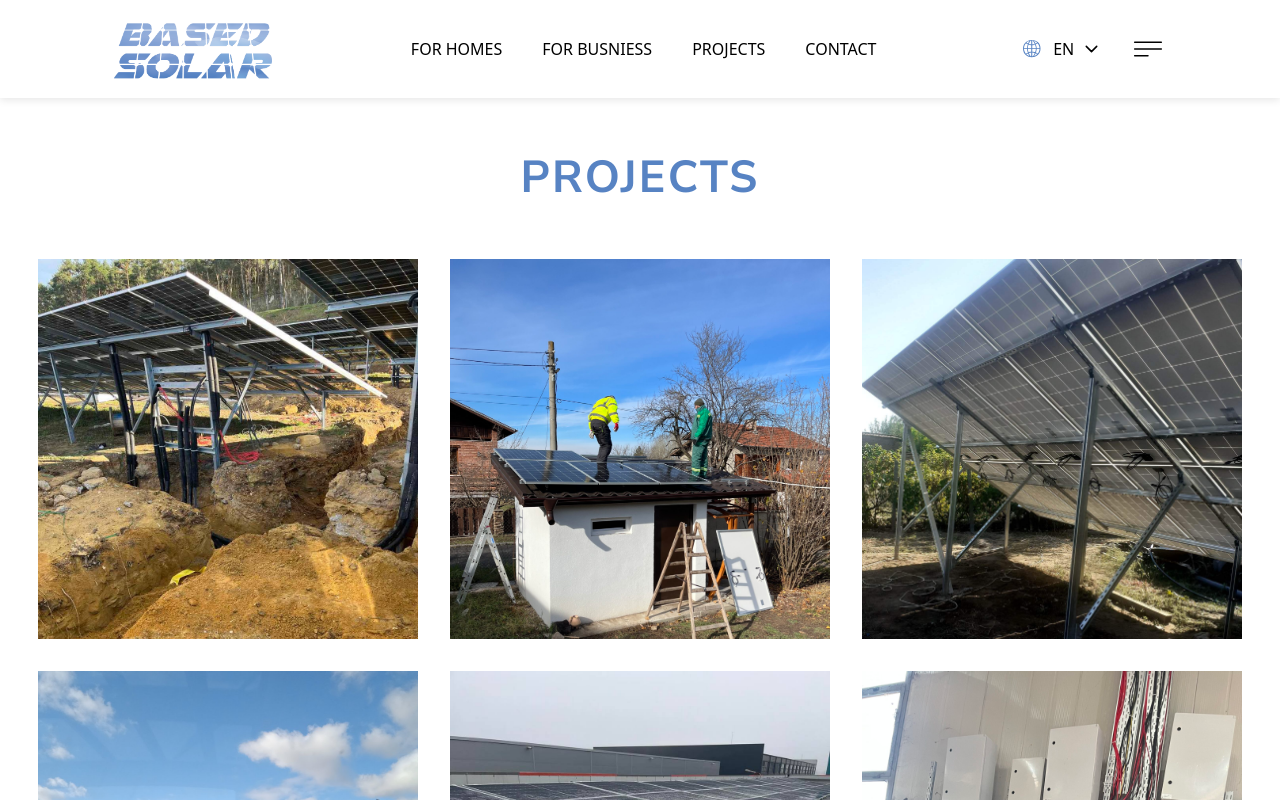
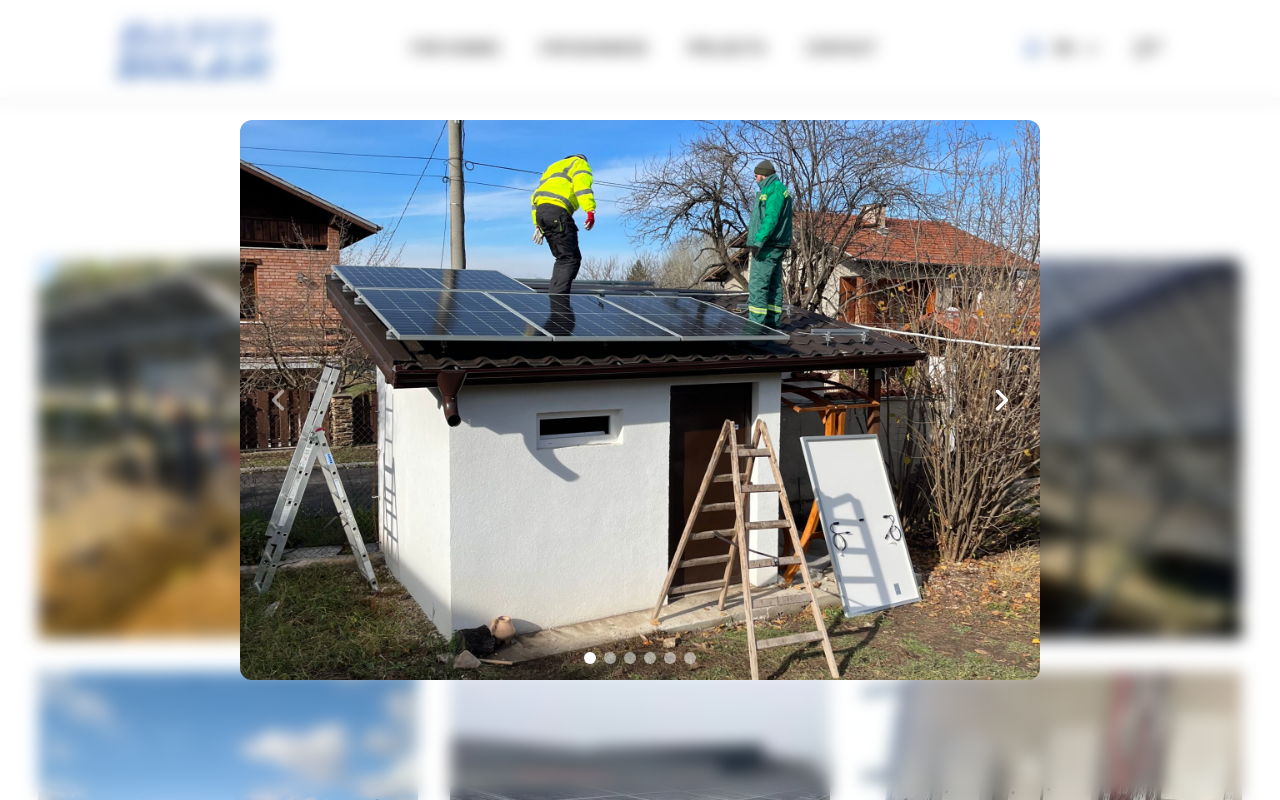
Before and after one commit to NIKO-DEV06/based-solar, a Next.js app: page /projects in a window 1280 px wide. Both pictures are taken after a click on the picture 640 px from the left and 449 px from the top of the page. Shown: the top 800 px of the page. Built offline with nearby package versions, Linux system fonts and the light colour scheme.

Commit message:
add projects gallery slider

```diff
--- /dev/null
+++ b/MT.tsx
@@ -0,0 +1,4 @@
+"use client";
+
+import { ThemeProvider, Carousel } from "@material-tailwind/react";
+export { ThemeProvider, Carousel };
--- a/app/layout.tsx
+++ b/app/layout.tsx
@@ -1,9 +1,11 @@
 import type { Metadata } from "next";
 import { Nunito_Sans } from "next/font/google";
+import { ThemeProvider } from "@/MT";
 
 import "./globals.css";
 import Header from "@/components/shared/Header";
 import { AppProvider } from "@/context/AppContext";
+
 import Footer from "@/components/shared/Footer";
 
 const nunito_sans = Nunito_Sans({ subsets: ["latin"] });
@@ -22,6 +24,7 @@
 }) {
   return (
     <html lang={params.lang ?? "en"}>
+      <ThemeProvider>
         <AppProvider>
           <body>
             <Header />
@@ -31,6 +34,7 @@
             <Footer />
           </body>
         </AppProvider>
+      </ThemeProvider>
     </html>
   );
 }
--- a/components/LandingPage/HeroSection.tsx
+++ b/components/LandingPage/HeroSection.tsx
@@ -43,7 +43,7 @@
           src="/animation.mp4"
           autoPlay
           playsInline
-          className="w-[30rem]"
+          className="w-[30rem] mt-[3rem] lg:mt-0"
         ></video>
       </div>
     </section>
--- /dev/null
+++ b/components/ProjectsPage/CarouselSlider.tsx
@@ -0,0 +1,43 @@
+"use client";
+
+import { Carousel } from "@/MT";
+import Image from "next/image";
+import { imgs } from "@/projectsImgs";
+import { useState, useEffect } from "react";
+import { StaticImageData } from "next/image";
+
+export default function CarouselSlider({
+  selectedImage,
+}: {
+  selectedImage: any;
+}) {
+  const [orderedImgs, setOrderedImgs] = useState<
+    {
+      url: StaticImageData;
+      id: number;
+    }[]
+  >([]);
+
+  useEffect(() => {
+    const selectedIndex = imgs.findIndex((img) => img.id === selectedImage);
+
+    const newOrder = imgs
+      .slice(selectedIndex)
+      .concat(imgs.slice(0, selectedIndex));
+    setOrderedImgs(newOrder);
+  }, [selectedImage]);
+
+  return (
+    <Carousel className="rounded-xl relative z-10">
+      {orderedImgs.map((img) => (
+        <Image
+          src={img.url}
+          width={200}
+          height={200}
+          alt="projects-imgs"
+          className="h-full w-full object-cover"
+        />
+      ))}
+    </Carousel>
+  );
+}
--- a/components/ProjectsPage/Projects.tsx
+++ b/components/ProjectsPage/Projects.tsx
@@ -2,42 +2,19 @@
 
 import { dictionary } from "@/content";
 import { useAppContext } from "@/context/AppContext";
-import project1 from "@/assets/project1.jpg";
-import project2 from "@/assets/project2.jpg";
-import project3 from "@/assets/project3.jpg";
-import project4 from "@/assets/project4.jpg";
-import project5 from "@/assets/project5.jpg";
-import project6 from "@/assets/project6.jpg";
+import { useState } from "react";
 import Image from "next/image";
-import ExampleWrapper from "./ProjectsModalSlider";
+import GalleryPopup from "./ProjectsModalSlider";
+import { imgs } from "@/projectsImgs";
 
 const Projects = () => {
-  const imgs = [
-    {
-      url: project3,
-      id: 1,
-    },
-    {
-      url: project1,
-      id: 3,
-    },
-    {
-      url: project4,
-      id: 4,
-    },
-    {
-      url: project2,
-      id: 2,
-    },
-    {
-      url: project5,
-      id: 5,
-    },
-    {
-      url: project6,
-      id: 6,
-    },
-  ];
+  const [isOpen, setIsOpen] = useState(false);
+  const [selectedImage, setSelectedImage] = useState(null);
+
+  const handleImageClick = (imageId: any) => {
+    setSelectedImage(imageId);
+  };
+
   const { state } = useAppContext();
   return (
     <section className="min-h-screen pt-[9rem] pb-[12rem]">
@@ -52,12 +29,20 @@
               width={300}
               height={300}
               alt="project-img"
-              className="w-[380px] h-[380px] object-cover object-top cursor-pointer group-hover:scale-110 duration-300 "
+              className="w-[380px] h-[380px] object-cover object-top cursor-pointer group-hover:scale-110 duration-300"
+              onClick={() => {
+                setIsOpen(true);
+                handleImageClick(img.id);
+              }}
             />
           </div>
         ))}
       </div>
-      {/* <ExampleWrapper /> */}
+      <GalleryPopup
+        isOpen={isOpen}
+        setIsOpen={setIsOpen}
+        selectedImage={selectedImage}
+      />
     </section>
   );
 };
--- a/components/ProjectsPage/ProjectsModalSlider.tsx
+++ b/components/ProjectsPage/ProjectsModalSlider.tsx
@@ -1,29 +1,35 @@
 "use client";
 
 import { AnimatePresence, motion } from "framer-motion";
-import { Dispatch, SetStateAction, useState } from "react";
+import { Dispatch, SetStateAction } from "react";
+import CarouselSlider from "./CarouselSlider";
 
-const ExampleWrapper = () => {
-  const [isOpen, setIsOpen] = useState(false);
+const GalleryPopup = ({
+  isOpen,
+  setIsOpen,
+  selectedImage,
+}: {
+  isOpen: boolean;
+  setIsOpen: Dispatch<SetStateAction<boolean>>;
+  selectedImage: any;
+}) => {
   return (
-    <div className="px-4 py-64 bg-slate-900 grid place-content-center">
-      <button
-        onClick={() => setIsOpen(true)}
-        className="bg-gradient-to-r from-violet-600 to-indigo-600 text-white font-medium px-4 py-2 rounded hover:opacity-90 transition-opacity"
-      >
-        Open Modal
-      </button>
-      <SpringModal isOpen={isOpen} setIsOpen={setIsOpen} />
-    </div>
+    <SpringModal
+      isOpen={isOpen}
+      setIsOpen={setIsOpen}
+      selectedImage={selectedImage}
+    />
   );
 };
 
 const SpringModal = ({
   isOpen,
   setIsOpen,
+  selectedImage,
 }: {
   isOpen: boolean;
   setIsOpen: Dispatch<SetStateAction<boolean>>;
+  selectedImage: any;
 }) => {
   return (
     <AnimatePresence>
@@ -33,39 +39,16 @@
           animate={{ opacity: 1 }}
           exit={{ opacity: 0 }}
           onClick={() => setIsOpen(false)}
-          className="bg-slate-900/20 backdrop-blur p-8 fixed inset-0 z-50 grid place-items-center overflow-y-scroll cursor-pointer"
+          className="bg-slate-900/20 backdrop-blur p-8 fixed inset-0 z-50 grid place-items-center overflow-yscroll cursor-pointer"
         >
           <motion.div
             initial={{ scale: 0, rotate: "12.5deg" }}
             animate={{ scale: 1, rotate: "0deg" }}
             exit={{ scale: 0, rotate: "0deg" }}
             onClick={(e) => e.stopPropagation()}
-            className="bg-gradient-to-br from-violet-600 to-indigo-600 text-white p-6 rounded-lg w-full max-w-lg shadow-xl cursor-default relative overflow-hidden"
+            className="relative w-fit h-[50%] md:w-[35rem] md:h-[20rem] lg:w-[50rem] lg:h-[35rem]"
           >
-            <div className="relative z-10">
-              <div className="bg-white w-16 h-16 mb-2 rounded-full text-3xl text-indigo-600 grid place-items-center mx-auto"></div>
-              <h3 className="text-3xl font-bold text-center mb-2">
-                One more thing!
-              </h3>
-              <p className="text-center mb-6">
-                Lorem ipsum dolor sit amet consectetur adipisicing elit. Id
-                aperiam vitae, sapiente ducimus eveniet in velit.
-              </p>
-              <div className="flex gap-2">
-                <button
-                  onClick={() => setIsOpen(false)}
-                  className="bg-transparent hover:bg-white/10 transition-colors text-white font-semibold w-full py-2 rounded"
-                >
-                  Nah, go back
-                </button>
-                <button
-                  onClick={() => setIsOpen(false)}
-                  className="bg-white hover:opacity-90 transition-opacity text-indigo-600 font-semibold w-full py-2 rounded"
-                >
-                  Understood!
-                </button>
-              </div>
-            </div>
+            <CarouselSlider selectedImage={selectedImage} />
           </motion.div>
         </motion.div>
       )}
@@ -73,4 +56,4 @@
   );
 };
 
-export default ExampleWrapper;
+export default GalleryPopup;
--- a/package.json
+++ b/package.json
@@ -11,6 +11,7 @@
   "dependencies": {
     "@formatjs/intl-localematcher": "^0.5.0",
     "@hookform/resolvers": "^3.3.2",
+    "@material-tailwind/react": "^2.1.4",
     "framer-motion": "^10.16.4",
     "negotiator": "^0.6.3",
     "next": "14.0.1",
--- /dev/null
+++ b/projectsImgs.ts
@@ -0,0 +1,33 @@
+import project1 from "@/assets/project1.jpg";
+import project2 from "@/assets/project2.jpg";
+import project3 from "@/assets/project3.jpg";
+import project4 from "@/assets/project4.jpg";
+import project5 from "@/assets/project5.jpg";
+import project6 from "@/assets/project6.jpg";
+
+export const imgs = [
+  {
+    url: project3,
+    id: 1,
+  },
+  {
+    url: project1,
+    id: 3,
+  },
+  {
+    url: project4,
+    id: 4,
+  },
+  {
+    url: project2,
+    id: 2,
+  },
+  {
+    url: project5,
+    id: 5,
+  },
+  {
+    url: project6,
+    id: 6,
+  },
+];
--- a/tailwind.config.ts
+++ b/tailwind.config.ts
@@ -1,6 +1,7 @@
+const withMT = require("@material-tailwind/react/utils/withMT");
 import type { Config } from "tailwindcss";
 
-const config: Config = {
+const config: Config = withMT({
   content: [
     "./pages/**/*.{js,ts,jsx,tsx,mdx}",
     "./components/**/*.{js,ts,jsx,tsx,mdx}",
@@ -20,5 +21,5 @@
     },
   },
   plugins: [],
-};
+});
 export default config;
```
Also changed, not shown: 2 other files (tests, documents, lock files or other folders). Lines whose indentation alone changed are shown as unchanged.
